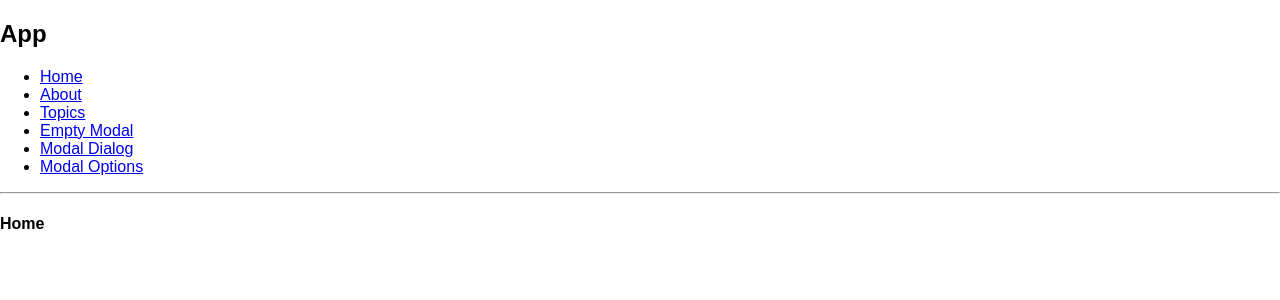
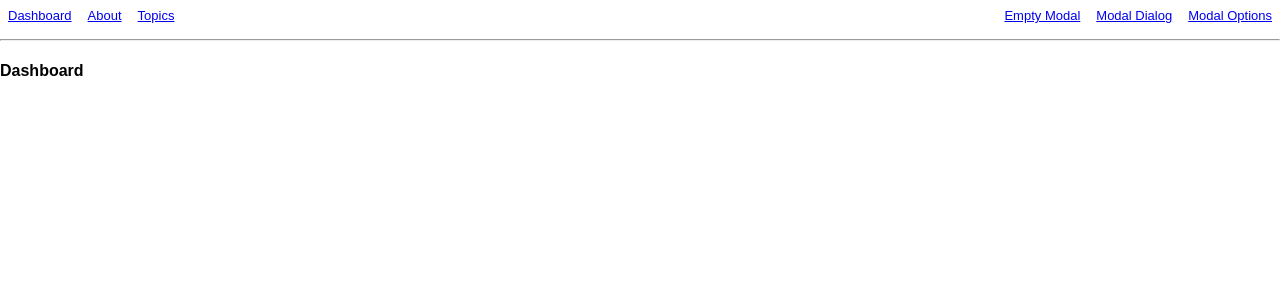
Before and after one commit to kamrade/modal-routes-react, a React (Create React App) app: page /dashboard in a window 1280 px wide. Shown: the top 300 px of the page. Built offline with nearby package versions, Linux system fonts and the light colour scheme.

Commit message:
add redirection root to dashboard

```diff
--- a/src/App.js
+++ b/src/App.js
@@ -2,13 +2,12 @@ import React, { Component } from 'react';
 import { Route } from 'react-router-dom';
 
 import Home from "./components/Home";
+import Dashboard from "./components/Dashboard";
 import About from "./components/About";
 import Topics from "./components/Topics";
 import Header from "./components/Header";
 
 import Modal from "./components/Modal";
-
-import './App.css';
 
 class App extends Component {
 
@@ -16,12 +15,12 @@ class App extends Component {
 
     return (
       <div className="App">
-        <h2>App</h2>
         <Header/>
         <hr/>
 
-      <div className="content">
-          <Route path="/" component={Home} />
+        <div className="content">
+          <Route exact path="/" component={Home} />
+          <Route path="/dashboard" component={Dashboard} />
           <Route path="/about" component={About} />
           <Route path="/topics" component={Topics} />
         </div>
--- /dev/null
+++ b/src/components/Dashboard.js
@@ -0,0 +1,13 @@
+import React, { Component } from 'react';
+
+class Dashboard extends Component {
+  render() {
+    return (
+      <div className="Dashboard">
+        <h4>Dashboard</h4>
+      </div>
+    )
+  };
+}
+
+export default Dashboard;
--- a/src/components/Header.js
+++ b/src/components/Header.js
@@ -3,14 +3,21 @@ import { Link } from 'react-router-dom';
 
 function Header(props) {
   return (
-    <ul className="navigation">
-      <li><Link to="/">Home</Link></li>
+    <div className="header">
+
+      <ul className="nav nav-main">
+        <li><Link to="/dashboard">Dashboard</Link></li>
         <li><Link to="/about">About</Link></li>
         <li><Link to="/topics">Topics</Link></li>
+      </ul>
+
+      <ul className="nav nav-auxiliary">
         <li><Link to="#modal">Empty Modal</Link></li>
         <li><Link to="#modal-dialog">Modal Dialog</Link></li>
         <li><Link to="#modal-options">Modal Options</Link></li>
       </ul>
+
+    </div>
   )
 }
 
--- a/src/components/Home.js
+++ b/src/components/Home.js
@@ -1,12 +1,14 @@
 import React, { Component } from 'react';
+import { Redirect } from 'react-router-dom';
 
 class Home extends Component {
   render() {
-    return (
-      <div className="Home">
-        <h4>Home</h4>
-      </div>
-    )
+    return <Redirect to="/dashboard" />
+    // return (
+    //   <div className="Home">
+    //     <h4>Home</h4>
+    //   </div>
+    // )
   };
 }
 
--- a/src/components/Modal.css
+++ /dev/null
@@ -1,11 +0,0 @@
-.Modal {
-  padding: 2rem;
-  color: white;
-  background-color: rgba(0,0,0,0.92);
-  position: fixed;
-  z-index: 99;
-  top: 0;
-  left: 0;
-  bottom: 0;
-  right: 0;
-}
--- a/src/components/Modal.js
+++ b/src/components/Modal.js
@@ -1,6 +1,4 @@
 import React, { Component } from 'react';
-
-import './Modal.css';
 
 class Modal extends Component {
 
--- a/src/index.css
+++ b/src/index.css
@@ -3,3 +3,33 @@ body {
   padding: 0;
   font-family: sans-serif;
 }
+
+.Modal {
+  padding: 2rem;
+  color: white;
+  background-color: rgba(0,0,0,0.92);
+  position: fixed;
+  z-index: 99;
+  top: 0;
+  left: 0;
+  bottom: 0;
+  right: 0;
+}
+
+.nav {
+  list-style: none;
+  margin: 0;
+  padding: 0;
+  font-size: 13px;
+}
+
+.nav li {
+  display: inline-block;
+  padding: 0.5rem;
+
+}
+
+.header {
+  display: flex;
+  justify-content: space-between;
+}
```
Also changed, not shown: src/App.css (deleted). Lines whose indentation alone changed are shown as unchanged.
